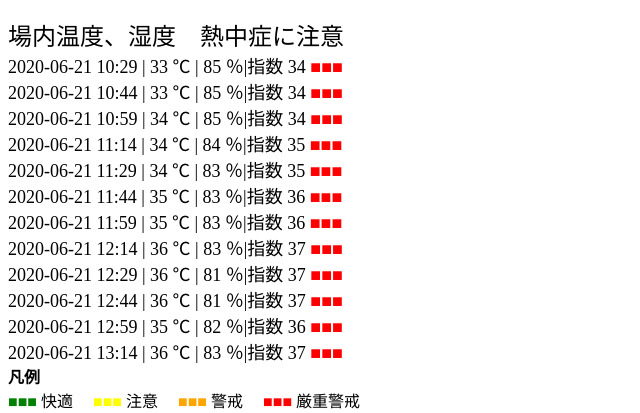
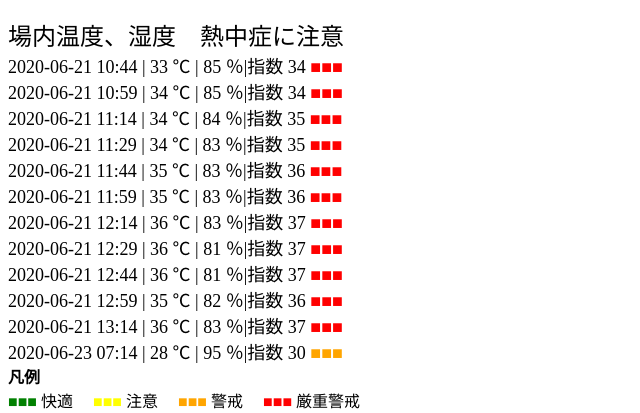
Before and after one commit to maki104/ambient000, a plain HTML site: page index.html in a window 1280 px wide. Shown: the part 243-656 px from the top of the page, without its empty margins (0-640 px from the left). Drawn offline with Linux system fonts and the light colour scheme.

Commit message:
update html

```diff
--- a/index.html
+++ b/index.html
@@ -12,7 +12,6 @@
 <input type = "button" value ="再読込" style="width:120px;height:50px;font-size:24px;background:blue;color:white" onclick="location.reload();">
 </h2>
   <font size = +2>場内温度、湿度　熱中症に注意</font><br>
-  <font size=+1> 2020-06-21 10:29 | 33 ℃ | 85 ％|指数  34  <font color= red >■■■</font></font><br>
   <font size=+1> 2020-06-21 10:44 | 33 ℃ | 85 ％|指数  34  <font color= red >■■■</font></font><br>
   <font size=+1> 2020-06-21 10:59 | 34 ℃ | 85 ％|指数  34  <font color= red >■■■</font></font><br>
   <font size=+1> 2020-06-21 11:14 | 34 ℃ | 84 ％|指数  35  <font color= red >■■■</font></font><br>
@@ -24,6 +23,7 @@
   <font size=+1> 2020-06-21 12:44 | 36 ℃ | 81 ％|指数  37  <font color= red >■■■</font></font><br>
   <font size=+1> 2020-06-21 12:59 | 35 ℃ | 82 ％|指数  36  <font color= red >■■■</font></font><br>
   <font size=+1> 2020-06-21 13:14 | 36 ℃ | 83 ％|指数  37  <font color= red >■■■</font></font><br>
+  <font size=+1> 2020-06-23 07:14 | 28 ℃ | 95 ％|指数  30  <font color= orange >■■■</font></font><br>
   <b>凡例　　</b><br>
   <font color = green>■■■</font> 快適
   <font color = yellow>■■■</font> 注意
```
